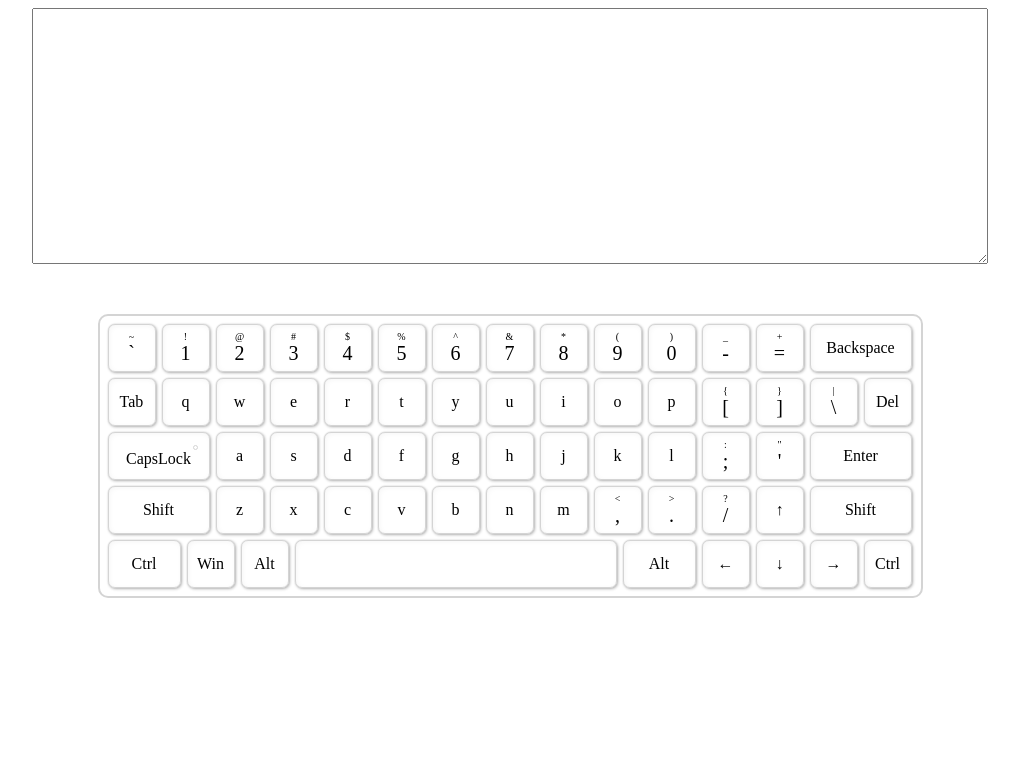
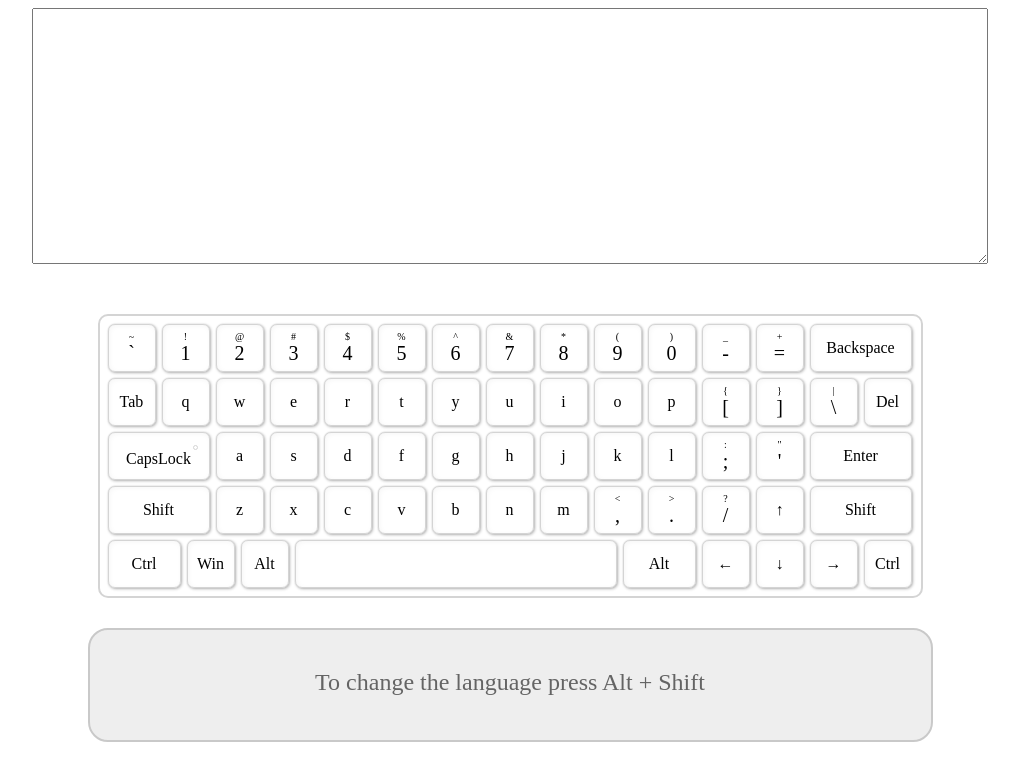
Before and after one commit to yanabel1996/virtual-keyboard, a website: page index.html in a window 1280 px wide. Shown: the whole page, without its empty margins (130-1149 px from the left). Drawn offline with Linux system fonts and the light colour scheme.

Commit message:
feat: add clue

```diff
--- a/js/main.js
+++ b/js/main.js
@@ -164,6 +164,15 @@ document.body.appendChild(textSpace);
 let keyboardConainer = document.createElement("div");
 keyboardConainer.id = "keyboard";
 document.body.appendChild(keyboardConainer);
+
+let clueContainer = document.createElement("div");
+clueContainer.id = "clue";
+document.body.appendChild(clueContainer);
+
+let clueText = document.createElement("p");
+clueText.innerHTML = 'To change the language press Alt + Shift';
+clueText.id = "clue-text";
+clueContainer.appendChild(clueText);
 
 window.addEventListener('DOMContentLoaded', () => {
   language = localStorage.getItem('lang') || 'english';
--- a/styles/style.css
+++ b/styles/style.css
@@ -7,7 +7,7 @@
 }
 
 #keyboard {
-  margin: 0 auto;
+  margin: 0 auto 30px;
   width: 811px;
   height: 270px;
   display: block;
@@ -90,3 +90,19 @@
 .shifted.key span:nth-child(1) {
   font-size: 20px;
 }
+
+#clue {
+  width: 811px;
+  height: 80px;
+  margin: 0 auto;
+  padding: 15px;
+  background-color: #b2b2b238;
+  border: 2px solid #c9c9c9;
+  border-radius: 20px;
+}
+
+#clue-text {
+  text-align: center;
+  font-size: 24px;
+  color: rgb(100, 100, 100);
+}
```
